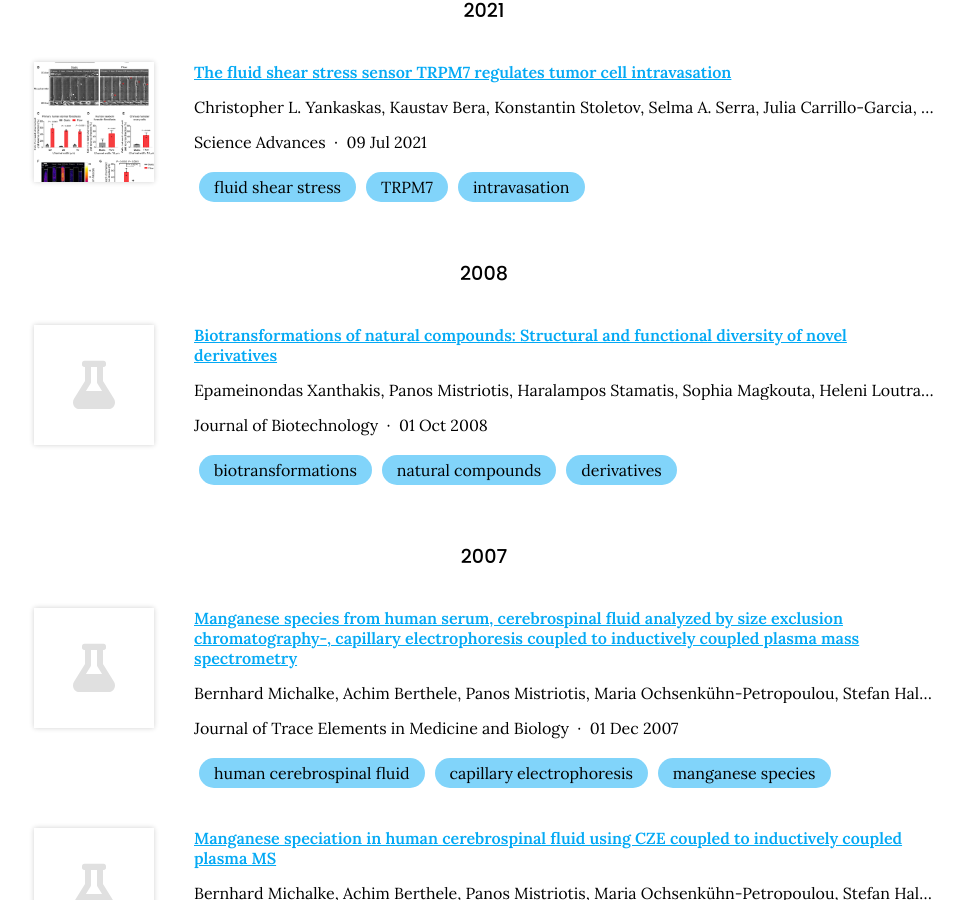
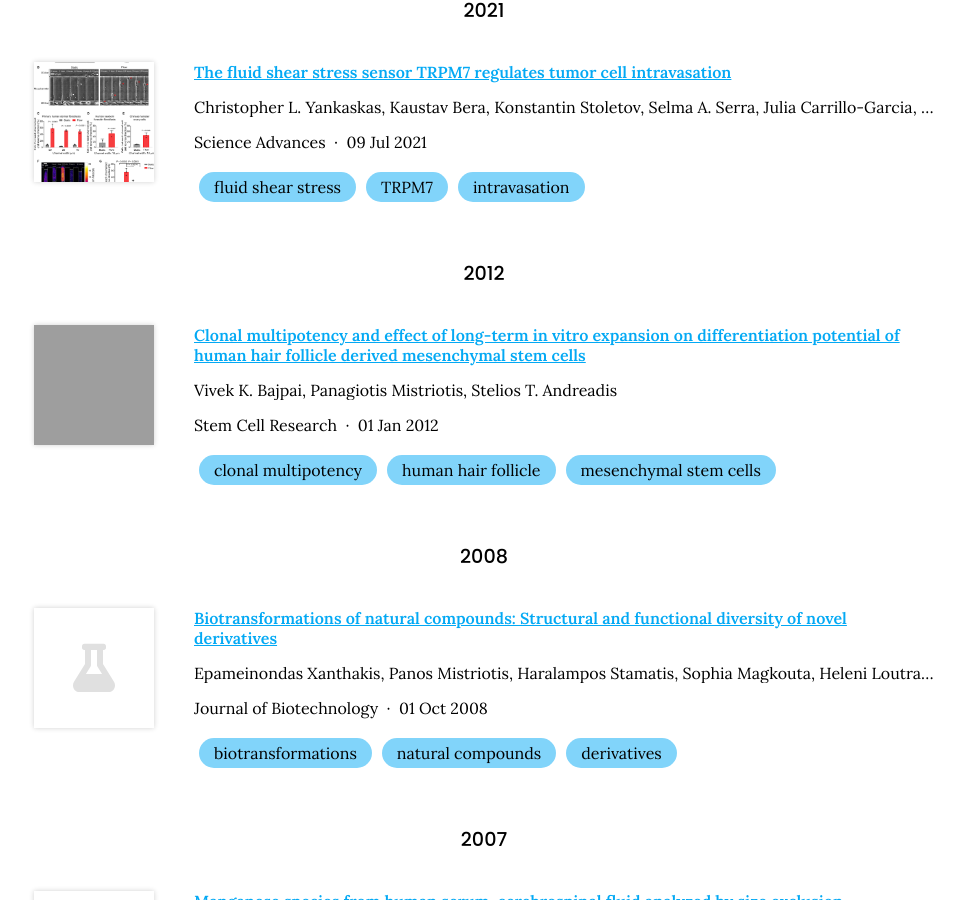
Before and after one commit to mistriotis-lab/mistriotis-lab.github.io, a Jekyll site: the page built from publications/index.md, in a window 1280 px wide and 900 px high, scrolled down 552 px. Shown: the whole window, without its empty margins (156-1120 px from the left). Built offline with Jekyll 4.4.1, drawn with Linux system fonts in a browser that asks for light colours; nearby versions of some CDN libraries; grey boxes are pictures that could not be loaded.

Commit message:
Generate citations

```diff
--- a/_data/citations.yaml
+++ b/_data/citations.yaml
@@ -47,6 +47,21 @@
   - TRPM7
   - intravasation
   image: images/papers/the-fluid-shear-stress.jpeg
+- id: doi:10.1016/j.scr.2011.07.003
+  title: Clonal multipotency and effect of long-term in vitro expansion on differentiation
+    potential of human hair follicle derived mesenchymal stem cells
+  authors:
+  - Vivek K. Bajpai
+  - Panagiotis Mistriotis
+  - Stelios T. Andreadis
+  publisher: Stem Cell Research
+  date: '2012-01-01'
+  link: https://doi.org/fnbvbg
+  image: images/papers/clonal-multipotency.png
+  tags:
+  - clonal multipotency
+  - human hair follicle
+  - mesenchymal stem cells
 - id: doi:10.1016/j.jbiotec.2008.07.600
   title: 'Biotransformations of natural compounds: Structural and functional diversity
     of novel derivatives'
```
